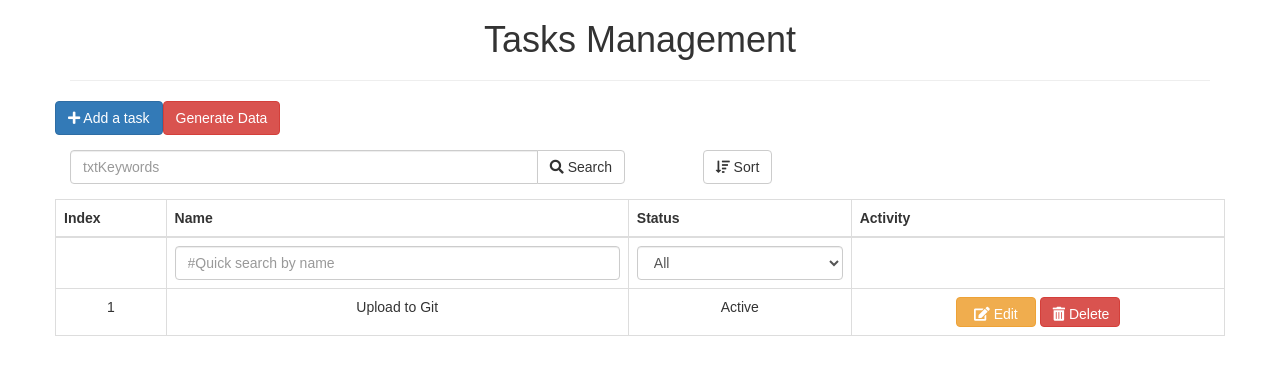
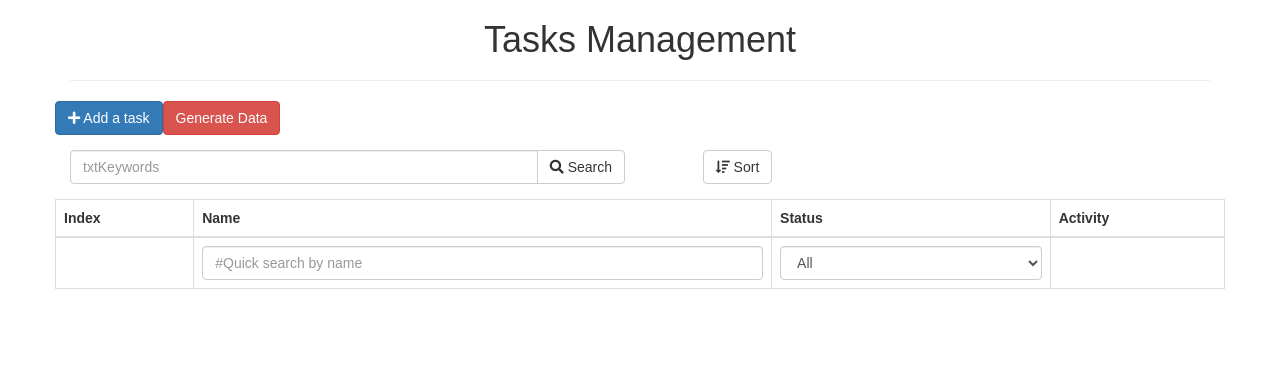
Before and after one commit to dkgian/task-management-app, a React (Create React App) app: page / in a window 1280 px wide. Shown: the top 374 px of the page. Built offline with nearby package versions, Linux system fonts and the light colour scheme.

Commit message:
using localStorage

```diff
--- a/src/App.css
+++ b/src/App.css
@@ -44,10 +44,6 @@
   width: 80px;
 }
 
-.text-center{
-  text-align: right;
+.item-center{
+  align-items: center
 }
-
-.invisible{
-  visibility: hidden;
-}
--- a/src/App.js
+++ b/src/App.js
@@ -10,37 +10,68 @@ class App extends Component {
     super(props);
     this.state = {
       isDisplayForm : false,
-      tasks : [] //id, name, status
+      tasks : [] //id, name, status,
     }
   }
 
   onToogleForm = () =>{
     this.setState({
-      tasks : [],
       isDisplayForm : !this.state.isDisplayForm
     })
     //console.log(this.state.isDisplayForm);
+    this.onGenerateData = this.onGenerateData.bind(this);
+  }
+
+  onAddTask = (param) =>{
+    let newTask = {
+      id: this.genId(),
+      name: param.name,
+      status: param.status
+    }
+
+    this.setState({
+      tasks : this.state.tasks.push(newTask)
+    })
+
+    console.log(this.state.tasks)
   }
 
   onGenerateData = () =>{
     var tasks = [
       {
         id: this.genId(),
-        name: 'task1',
+        name: 'Task 1',
         status: true
       },
       {
         id: this.genId(),
-        name: 'task2',
+        name: 'Task 2',
         status: false
       },
       {
         id: this.genId(),
-        name: 'task3',
+        name: 'Task 3',
         status: true
       }
     ]
-    console.log(tasks)
+
+    this.setState({
+      tasks : tasks
+    });
+
+    localStorage.setItem('tasks',JSON.stringify(tasks));
+
+  }
+
+  //this func runs before page is reloaded
+  componentWillMount(){
+    //check and get back data from Localstorage
+    if(localStorage && localStorage.getItem('tasks')){
+      var tasks = JSON.parse(localStorage.getItem('tasks'));
+      this.setState({
+        tasks : tasks
+      })
+    }
   }
 
   s4 = ()=>{
@@ -52,7 +83,7 @@ class App extends Component {
 
   render() {
     let { tasks, isDisplayForm } = this.state;
-    let elmTaskform  = isDisplayForm? <TaskForm/> : '';
+    let elmTaskform  = isDisplayForm? <TaskForm onCloseForm ={this.onToogleForm} /> : '';
 
     return (
       <div className="App container">
@@ -62,10 +93,8 @@ class App extends Component {
         </div>
 
         <div className="row">
-          <div className={ this.state.isDisplayForm ? 'col-xs-4 col-sm-4 col-md-4 col-lg-4': 'collapse'}>
-            <TaskForm
-              onToogleForm = { this.onToogleForm }
-            />
+          <div className={ this.state.isDisplayForm ? 'col-xs-4 col-sm-4 col-md-4 col-lg-4': ''}>
+          {elmTaskform}
           </div>
 
           <div className={ this.state.isDisplayForm ? 'col-xs-8 col-sm-8 col-md-8 col-lg-8' : 'col-xs-12 col-sm-12 col-md-12 col-lg-12'}>
@@ -95,7 +124,10 @@ class App extends Component {
 
             <div className="row mt-15">
 
-              <TaskList />
+              <TaskList
+                //tasks = {localStorage.getItem('tasks')}
+                tasks = {tasks}
+              />
 
             </div>
           </div>
--- a/src/components/TaskForm.js
+++ b/src/components/TaskForm.js
@@ -2,6 +2,7 @@ import React, { Component } from 'react';
 import '../App.css';
 
 class Taskform extends Component {
+
   constructor(props){
     super(props);
     this.state = {
@@ -21,7 +22,14 @@ class Taskform extends Component {
 
   onSubmit = (event) => {
     event.preventDefault();
-    console.log(this.state.name , this.state.status)
+    //console.log(this.state.name , this.state.status)
+
+    const taskObj = {
+      name : this.state.name,
+      status : this.state.status
+    }
+    this.props.onAddTask(taskObj)
+
     this.setState({
       name : '',
       status: false
@@ -36,7 +44,7 @@ class Taskform extends Component {
               <h3 className="panel-title">Add task
                 <span
                 style = { {cursor:'pointer'} }
-                onClick = { this.props.onToogleForm }
+                onClick = { this.props.onCloseForm }
                 className="fa fa-times-circle float-right"></span>
               </h3>
             </div>
--- a/src/components/TaskItem.js
+++ b/src/components/TaskItem.js
@@ -1,22 +1,21 @@
 import React, { Component } from 'react';
 import '../App.css';
 
-
 class TaskItem extends Component {
-  constructor(props){
-    super(props);
-    this.state = {
-        name: 'dd',
-        status: false
-    }
-  }
 
   render() {
+    let { task, index } = this.props;
+
     return (
         <tr className="task-item">
-            <td>1</td>
-            <td>Upload to Git</td>
-            <td>Active</td>
+            <td>{index+1}</td>
+            <td>{task.name}</td>
+            <td className="item-center">
+              <span
+                className={ task.status === true? 'label label-success': 'label label-danger'}>
+                          { task.status === true? 'Active' : 'Deactive'}
+              </span>
+            </td>
             <td>
             <button type="button" className="btn btn-warning"> <i className="fas fa-edit"></i> Edit</button>
             &nbsp;
--- a/src/components/TaskList.js
+++ b/src/components/TaskList.js
@@ -5,8 +5,20 @@ import TaskItem from './TaskItem';
 
 class TaskList extends Component {
 
+  render() {
+    //var tasks = JSON.parse(this.props.tasks);
+    let {tasks} = this.props;
+    //console.log(tasks)
 
-  render() {
+    var elmTaskItems = tasks.map((task,index)=>{
+      return (
+        <TaskItem
+          key = {task.id}
+          index = {index}
+          task = {task}
+        />
+      )
+    })
     return (
         <table className="table table-bordered table-hover">
         <thead className="text-center">
@@ -41,9 +53,7 @@ class TaskList extends Component {
             </td>
             <td></td>
           </tr>
-
-          <TaskItem/>
-
+          {elmTaskItems}
         </tbody>
       </table>
     );
```
